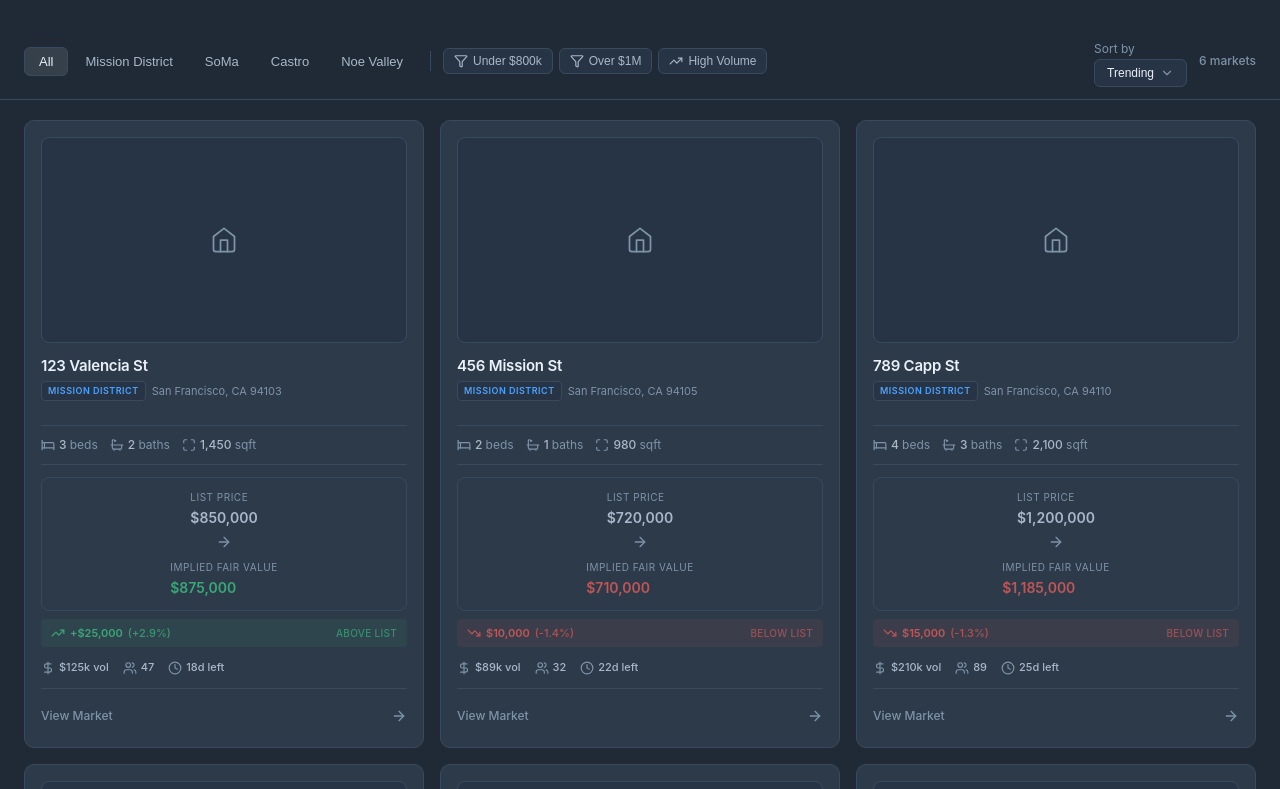
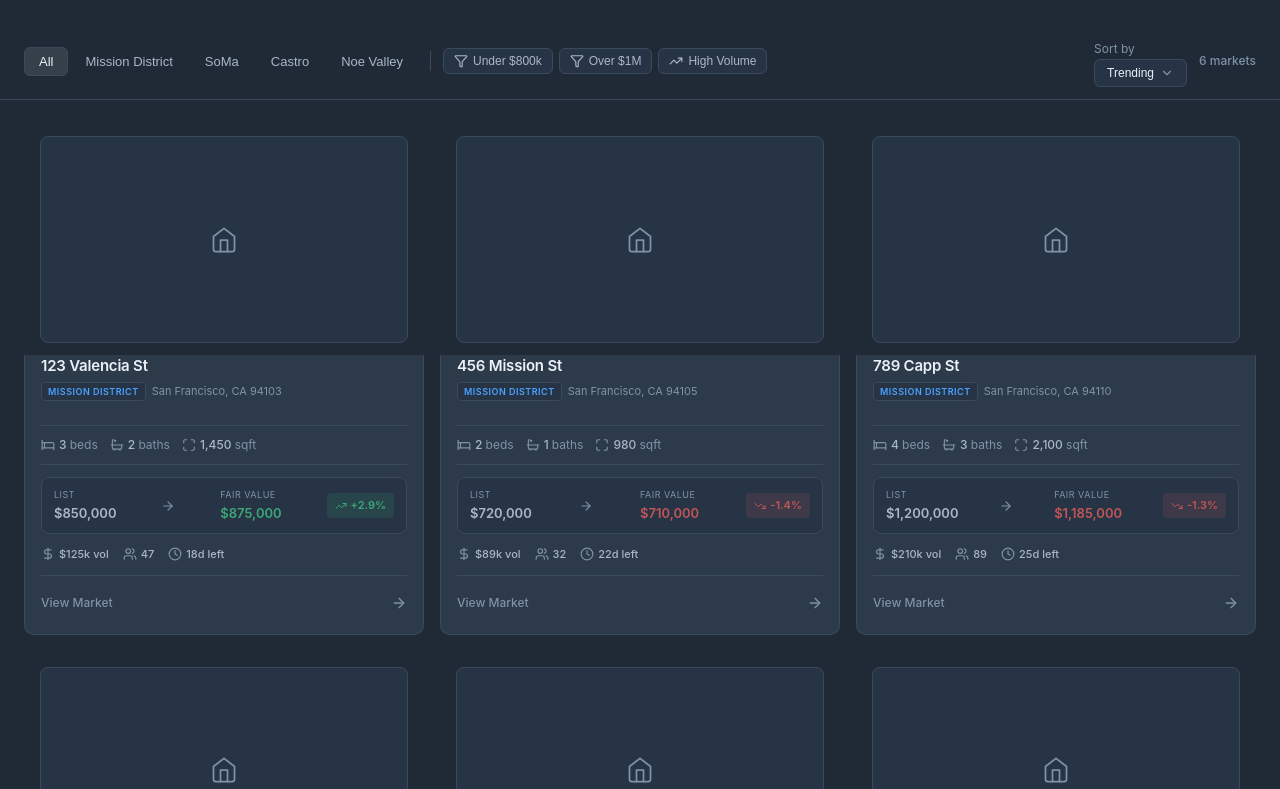
Before and after one commit to seanchiuai/FairValue, a React (Create React App) app: page / in a window 1280 px wide. Shown: the part 631-1420 px from the top of the page. Built offline with nearby package versions, Linux system fonts and the light colour scheme.

Commit message:
Fix upload button clicks and redesign pricing to single line

```diff
--- a/src/components/MarketCard.jsx
+++ b/src/components/MarketCard.jsx
@@ -50,17 +50,18 @@ function MarketCard({
       onMouseEnter={() => setShowUploader(true)}
       onMouseLeave={() => setShowUploader(false)}
     >
-      <Link to={`/market/${property.id}`} className="market-card">
-        {/* Thumbnail Section */}
+      {/* Thumbnail Section - OUTSIDE Link so upload works */}
       <div className="card-thumbnail-section">
+        <Link to={`/market/${property.id}`} className="thumbnail-link">
           <MarketThumbnail
             imageUrl={imageUrl}
             title={property.address}
           />
+        </Link>
 
         {/* Upload Controls - Show on Hover */}
         {showUploader && (
-            <div className="thumbnail-overlay">
+          <div className="thumbnail-overlay" onClick={(e) => e.stopPropagation()}>
             <MarketImageUploader
               marketId={property.id}
               imageUrl={imageUrl}
@@ -71,6 +72,7 @@ function MarketCard({
         )}
       </div>
 
+      <Link to={`/market/${property.id}`} className="market-card">
         {/* Card Header */}
         <div className="card-header">
           <div className="property-info">
@@ -98,37 +100,27 @@ function MarketCard({
           </div>
         </div>
 
-        {/* Pricing Section */}
+        {/* Pricing Section - SINGLE LINE */}
         <div className="pricing-section">
-          <div className="price-row">
-            <div className="price-block">
-              <span className="price-label">List Price</span>
+          <div className="price-row-single">
+            <div className="price-comparison">
+              <span className="price-label">List</span>
               <span className="price-value list">{formatCurrency(property.currentPrice)}</span>
             </div>
 
-            <div className="price-arrow">
-              <ArrowRight size={16} />
-            </div>
+            <ArrowRight size={14} className="price-arrow" />
 
-            <div className="price-block">
-              <span className="price-label">Implied Fair Value</span>
+            <div className="price-comparison">
+              <span className="price-label">Fair Value</span>
               <span className={`price-value implied ${isHigher ? 'positive' : 'negative'}`}>
                 {formatCurrency(property.marketPrice)}
               </span>
             </div>
+
+            <div className={`delta-badge ${isHigher ? 'positive' : 'negative'}`}>
+              {isHigher ? <TrendingUp size={12} /> : <TrendingDown size={12} />}
+              <span>{isHigher ? '+' : ''}{priceDiffPercent}%</span>
             </div>
-
-          <div className={`delta-row ${isHigher ? 'positive' : 'negative'}`}>
-            {isHigher ? <TrendingUp size={14} /> : <TrendingDown size={14} />}
-            <span className="delta-amount">
-              {isHigher ? '+' : ''}{formatCurrency(Math.abs(priceDiff))}
-            </span>
-            <span className="delta-percent">
-              ({isHigher ? '+' : ''}{priceDiffPercent}%)
-            </span>
-            <span className="delta-label">
-              {isHigher ? 'Above list' : 'Below list'}
-            </span>
           </div>
         </div>
 
@@ -163,30 +155,37 @@ function MarketCard({
         .card-thumbnail-section {
           position: relative;
           margin-bottom: 12px;
+          padding: 0 16px;
+          padding-top: 16px;
+        }
+
+        .thumbnail-link {
+          display: block;
+          text-decoration: none;
         }
 
         .thumbnail-overlay {
           position: absolute;
           bottom: 8px;
-          left: 8px;
-          right: 8px;
+          left: 24px;
+          right: 24px;
           z-index: 10;
-          background: rgba(31, 42, 54, 0.95);
+          background: rgba(31, 42, 54, 0.98);
           border: 1px solid #3A4A5D;
           border-radius: 6px;
           padding: 8px;
-          backdrop-filter: blur(4px);
         }
 
         .market-card {
           display: block;
           background: #2C3A4A;
           border: 1px solid #3A4A5D;
-          border-radius: 10px;
-          padding: 16px;
+          border-radius: 0 0 10px 10px;
+          padding: 0 16px 16px 16px;
           text-decoration: none;
           color: inherit;
           transition: all 0.15s ease;
+          border-top: none;
         }
 
         .market-card:hover {
@@ -272,31 +271,37 @@ function MarketCard({
           margin-bottom: 12px;
         }
 
-        .price-row {
+        /* SINGLE LINE PRICING */
+        .price-row-single {
           display: flex;
           align-items: center;
           justify-content: space-between;
-          margin-bottom: 8px;
+          gap: 8px;
+          padding: 10px 12px;
+          background: #273445;
+          border: 1px solid #3A4A5D;
+          border-radius: 8px;
         }
 
-        .price-block {
-          flex: 1;
+        .price-comparison {
+          display: flex;
+          flex-direction: column;
+          gap: 2px;
+          min-width: 0;
         }
 
         .price-label {
-          display: block;
-          font-size: 10px;
+          font-size: 9px;
           color: #7F93A8;
           text-transform: uppercase;
           letter-spacing: 0.5px;
-          margin-bottom: 2px;
         }
 
         .price-value {
-          display: block;
-          font-size: 14px;
+          font-size: 13px;
           font-weight: 600;
           color: #EAF0F7;
+          white-space: nowrap;
         }
 
         .price-value.list {
@@ -313,43 +318,28 @@ function MarketCard({
 
         .price-arrow {
           color: #7F93A8;
-          padding: 0 6px;
+          flex-shrink: 0;
         }
 
-        .delta-row {
+        .delta-badge {
           display: flex;
           align-items: center;
-          gap: 5px;
-          padding: 6px 10px;
+          gap: 4px;
+          padding: 4px 8px;
           border-radius: 4px;
           font-size: 11px;
-          font-weight: 500;
+          font-weight: 600;
+          flex-shrink: 0;
         }
 
-        .delta-row.positive {
-          background: rgba(59, 167, 118, 0.1);
+        .delta-badge.positive {
+          background: rgba(59, 167, 118, 0.15);
           color: #3BA776;
         }
 
-        .delta-row.negative {
-          background: rgba(192, 86, 86, 0.1);
+        .delta-badge.negative {
+          background: rgba(192, 86, 86, 0.15);
           color: #C05656;
-        }
-
-        .delta-amount {
-          font-weight: 600;
-        }
-
-        .delta-percent {
-          opacity: 0.85;
-        }
-
-        .delta-label {
-          margin-left: auto;
-          opacity: 0.75;
-          font-size: 10px;
-          text-transform: uppercase;
-          letter-spacing: 0.3px;
         }
 
         .market-stats {
```
Lines whose indentation alone changed are shown as unchanged.
